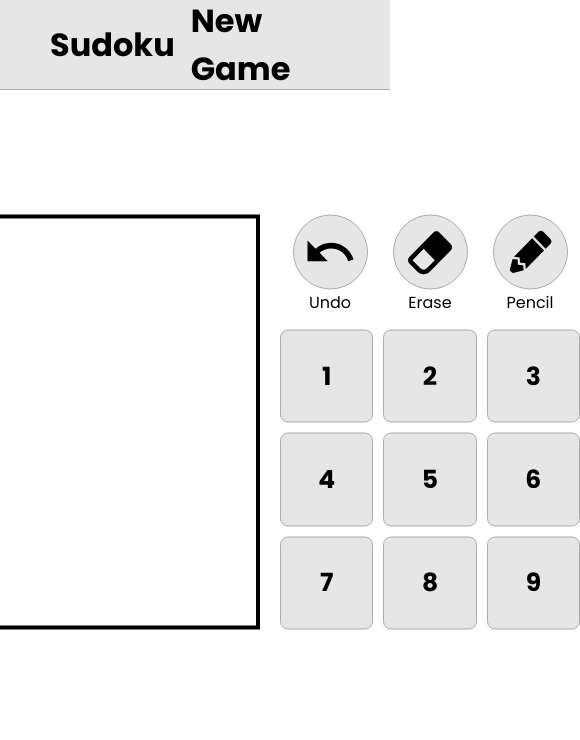
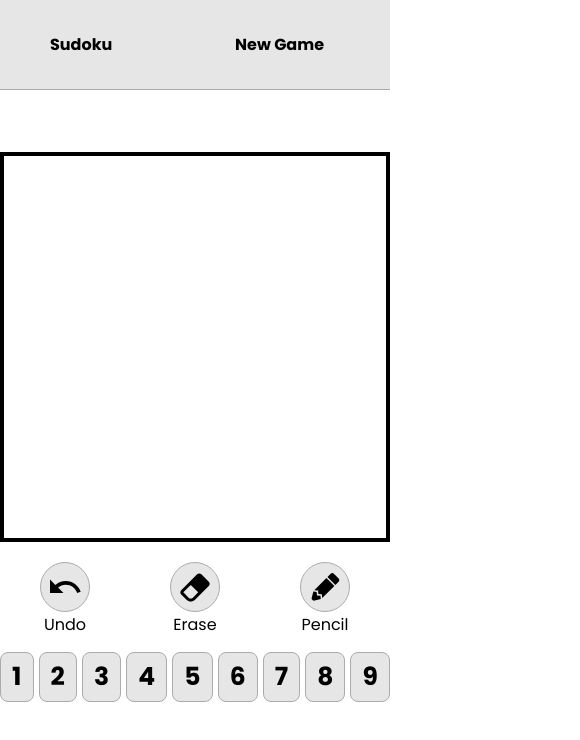
Before and after one commit to drew18moore/sudoku-react, a React (Vite) app: page / in a window 390 px wide. Shown: the top 740 px of the page, 580 px wide, since content can reach past the window. Built offline with nearby package versions, Linux system fonts and the light colour scheme; no server answers.

Commit message:
Made the app a little more responsive. Improvements still need to be made.

```diff
--- a/src/App.tsx
+++ b/src/App.tsx
@@ -100,15 +100,15 @@ const App: React.FC = () => {
   return (
     <div className="App">
       <Navbar handleClick={newGame} />
-      <div className="container">
-        <Board gridState={grid} solvedGrid={solvedGrid} handleClick={handleTileClick} selectedTile={selectedTile} history={history}/>
-        <div className="buttons">
-          <FunctionButtons handleClick={handleFnBtnClick}/>
-          <Keypad handleClick={handleKeypadClick} />
+      <div className="aligner">
+        <div className="container">
+          <Board gridState={grid} solvedGrid={solvedGrid} handleClick={handleTileClick} selectedTile={selectedTile} history={history}/>
+          <div className="buttons">
+            <FunctionButtons handleClick={handleFnBtnClick}/>
+            <Keypad handleClick={handleKeypadClick} />
+          </div>
         </div>
-
       </div>
-
     </div>
   );
 };
--- a/src/app.css
+++ b/src/app.css
@@ -1,13 +1,13 @@
+.aligner {
+  height: 100vh;
+  display: flex;
+  align-items: center;
+}
+
 .container {
   display: flex;
   width: fit-content;
   margin: 0 auto;
-  position: absolute;
-  left: 50%;
-  top: 50%;
-  -webkit-transform: translate(-50%, -50%);
-  transform: translate(-50%, -50%);
-  /* outline: 1px solid red; */
   gap: 20px;
 }
 
@@ -17,5 +17,38 @@
   gap: 15px;
   height: fit-content;
   margin: auto;
-  /* outline: 1px solid red; */
 }
+
+@media (max-width: 770px) {
+  .container {
+    flex-direction: column;
+    width: 100vw;
+  }
+
+  .nav-logo, .nav-links {
+    font-size: 1rem;
+  }
+
+  .grid {
+    width: 100vw;
+    height: 100vw;
+    margin-top: 10px;
+  }
+
+  .keypad {
+    grid-auto-flow: column;
+    grid-template-columns: none;
+    width: 100vw;
+    gap: 5px;
+    height: auto;
+  }
+
+  .key {
+    height: 50px;
+  }
+
+  .fn-btn {
+    width: 50px;
+    height: 50px;
+  }
+}
--- a/src/components/Board/board.css
+++ b/src/components/Board/board.css
@@ -2,12 +2,12 @@
   display: grid;
   grid-template-columns: repeat(9, 1fr);
   width: 450px;
+  height: 450px;
   border: 4px solid black;
-  /* outline: 1px solid red; */
 }
 
 .tile {
-  height: 50px;
+  /* height: 50px; */
   border: 1px solid black;
   display: flex;
   justify-content: center;
--- a/src/components/Keypad/keypad.css
+++ b/src/components/Keypad/keypad.css
@@ -4,7 +4,6 @@
   width: 300px;
   height: 300px;
   gap: 10px;
-  /* outline: 1px solid red; */
 }
 
 .key {
--- a/src/components/navbar/Navbar.tsx
+++ b/src/components/navbar/Navbar.tsx
@@ -7,12 +7,14 @@ type NavbarProps = {
 
 const Navbar: React.FC<NavbarProps> = ({ handleClick }) => {
   return (
+    <header>
       <nav>
         <div className="nav-logo">Sudoku</div>
         <ul className="nav-links">
           <li onClick={handleClick}>New Game</li>
         </ul>
       </nav>
+    </header>
   );
 };
 
--- a/src/components/navbar/navbar.css
+++ b/src/components/navbar/navbar.css
@@ -1,3 +1,8 @@
+header {
+    width: 100%;
+    position: absolute;
+}
+
 nav {
     display: flex;
     justify-content: space-between;
--- a/src/main.css
+++ b/src/main.css
@@ -4,3 +4,8 @@
     box-sizing: border-box;
     font-family: 'Poppins', sans-serif;
 }
+
+body, html, #root, .App{
+    height: 100%;
+    overflow: hidden;
+}
```
Lines whose indentation alone changed are shown as unchanged.
